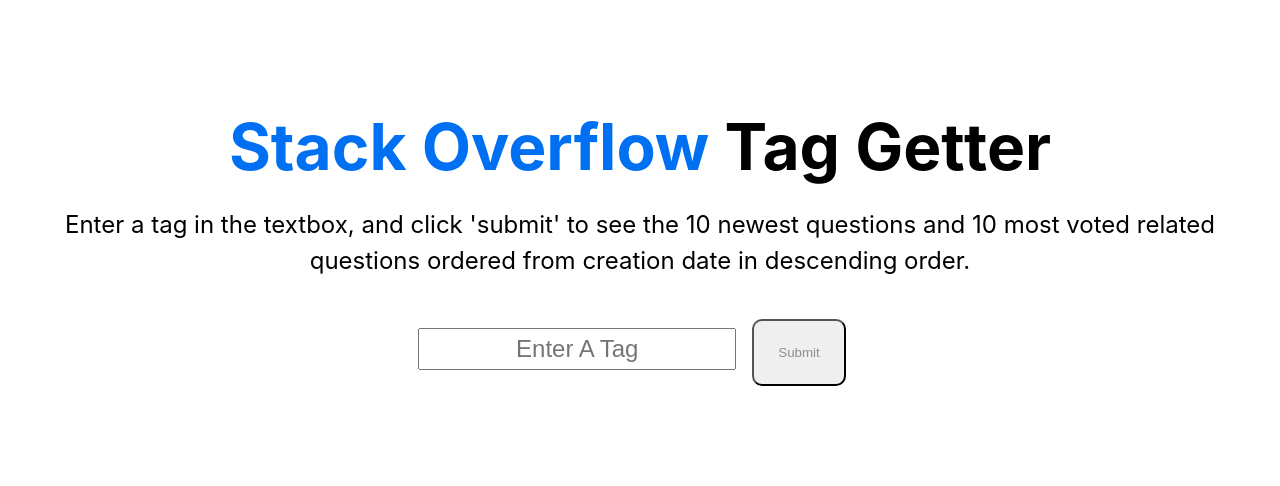
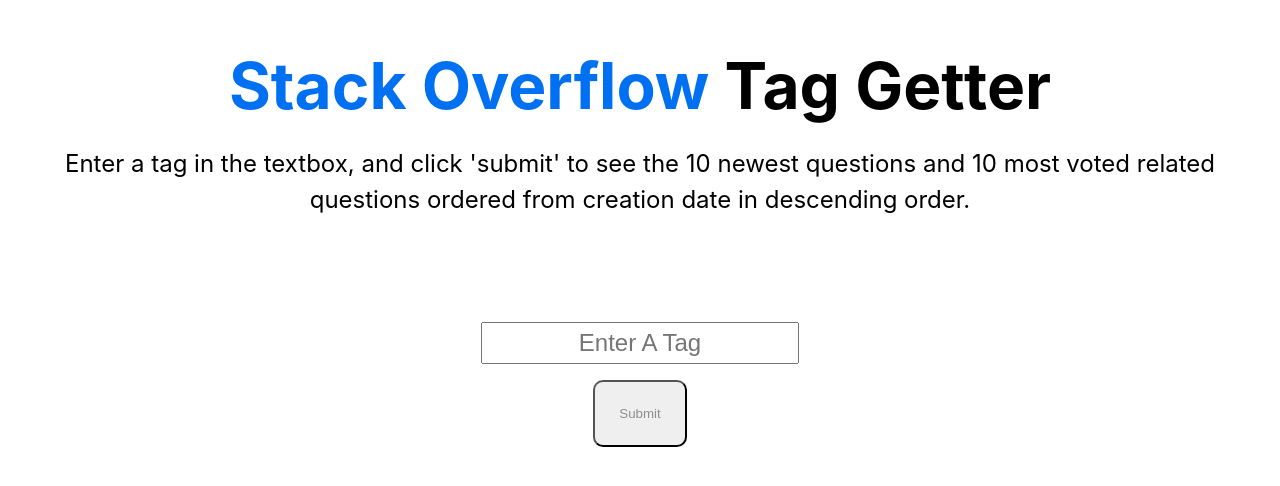
Before and after one commit to GinCS/stackoverflow-getter, a Next.js app: page / in a window 1280 px wide. Shown: the part 144-630 px from the top of the page. Built offline with nearby package versions, Linux system fonts and the light colour scheme.

Commit message:
made tag-input component and [tag].js using next.js Server Side Rendering implemented

```diff
--- a/components/tag-input.js
+++ b/components/tag-input.js
@@ -1,13 +1,32 @@
 import { useRouter } from 'next/router'
 import styles from '../styles/Home.module.css'
 
+
 export const SearchTag = () => {
+    var tag = "";
+
     const router = useRouter();
+
+    const updateTag = (event) => {
+        tag = event.target.value;
+    }
+
+    const onSubmit = (event) => {
+        event.preventDefault();
+        if (tag) {
+            router.push(`/result/${tag}`);
+        }
+    }
+
     return (
         <div>
-            <form>
-                <input className={styles.description} type="text" placeholder="Enter A Tag" name="tag" required />
-                <button onClick={()=> router.push('/result/'+'tag') } className={styles.tag}>Submit</button>
+            <form onSubmit={onSubmit} className={styles.tagin}>
+                <input className={styles.description}
+                    type="text"
+                    placeholder="Enter A Tag"
+                    onChange={updateTag}
+                    name="tag" required />
+                <button type="submit" className={styles.tag}>Submit</button>
             </form>
         </div>
 
--- a/pages/api/hello.js
+++ /dev/null
@@ -1,5 +0,0 @@
-// Next.js API route support: https://nextjs.org/docs/api-routes/introduction
-
-export default (req, res) => {
-  res.status(200).json({ name: 'John Doe' })
-}
--- a/styles/Home.module.css
+++ b/styles/Home.module.css
@@ -14,6 +14,15 @@
   flex-direction: column;
   justify-content: center;
   align-items: center;
+}
+
+.tagin{
+    padding-top: 5rem;
+    flex: 1;
+    display: flex;
+    flex-direction: column;
+    justify-content: center;
+    align-items: center;
 }
 
 .footer {
```
Also changed, not shown: pages/result/[tag].js (+30 -13 lines), 1 other file (tests, documents, lock files or other folders).
